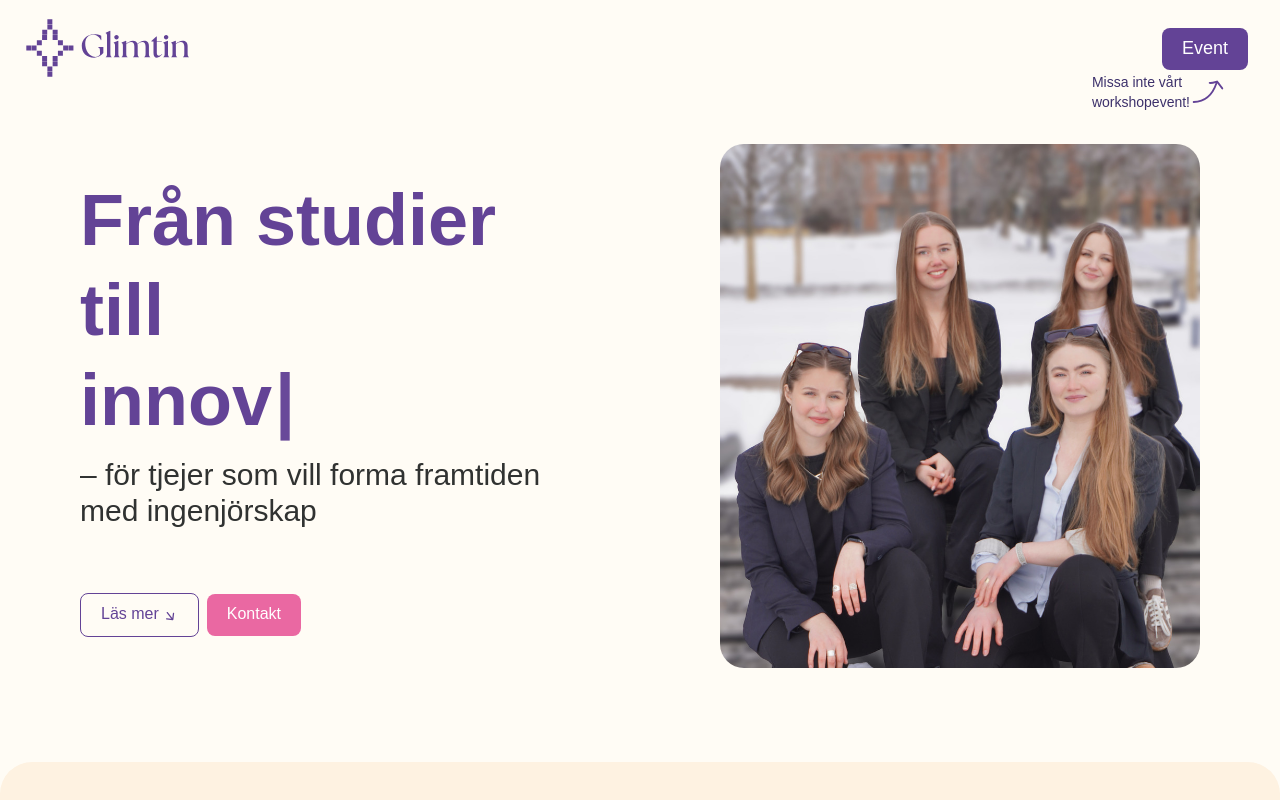
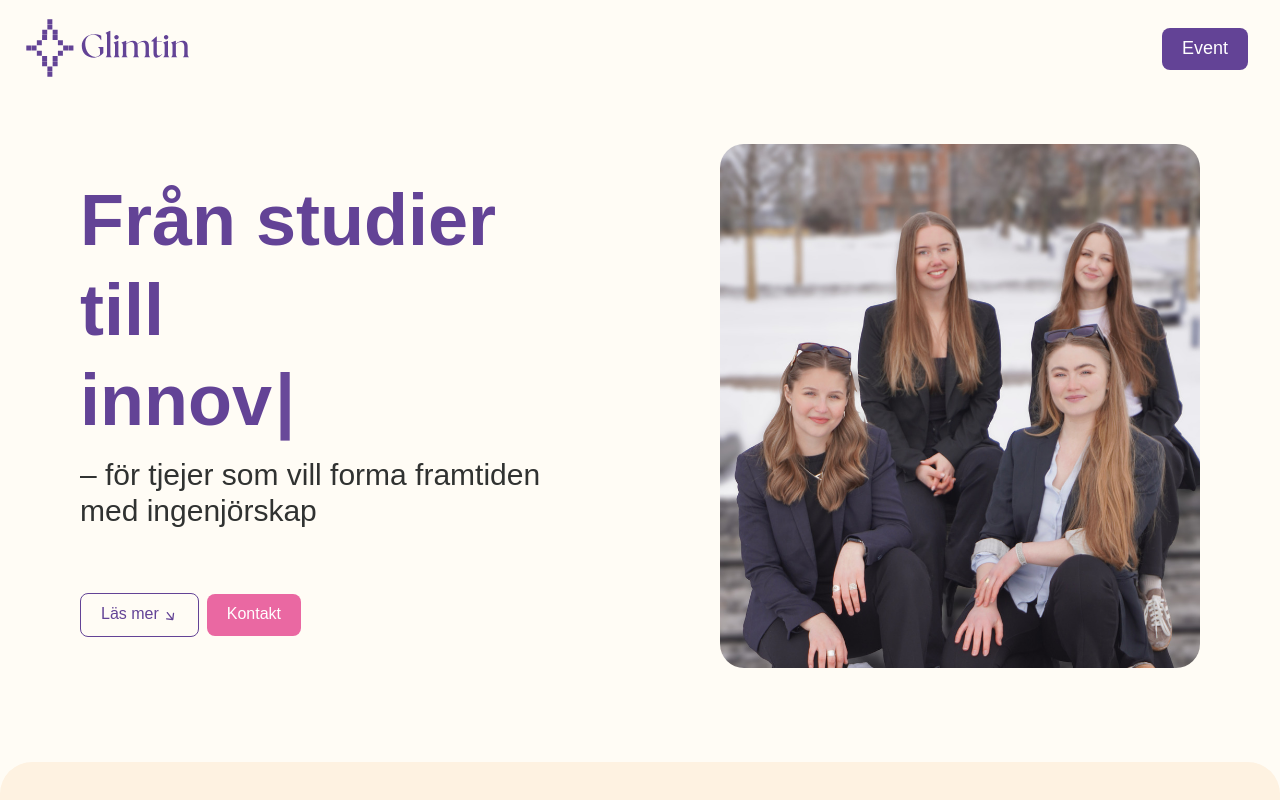
Before and after one commit to kjuliaf/glimtin, a React (Vite) app: page / in a window 1280 px wide. Shown: the top 800 px of the page. Built offline with nearby package versions, Linux system fonts and the light colour scheme; a web font is replaced by a local one.

Commit message:
Removed information about workshop event

```diff
--- a/src/components/Header.jsx
+++ b/src/components/Header.jsx
@@ -1,11 +1,7 @@
 import Logo from "../assets/images/logo.svg?react"
 import Button from "./UI/Button"
-import ArrowCurved from "../assets/icons/arrow-curved.svg"
-import { useLocation } from "react-router-dom"
 
 function Header() {
-	const location = useLocation()
-	console.log(location.pathname)
 
 	return (
 		<header className="flex items-center justify-between px-4 py-2 sm:px-6">
@@ -19,16 +15,6 @@ function Header() {
 							<Button className="leading-snug" link="/event">
 								Event
 							</Button>
-							{location.pathname != "/event" && (
-								<div className="text-primary-dark absolute top-11 right-14 flex gap-0.5 text-sm">
-									<p>Missa inte vårt workshopevent!</p>
-									<img
-										className="w-8"
-										src={ArrowCurved}
-										alt="Pil"
-									/>
-								</div>
-							)}
 						</div>
 					</li>
 				</ul>
--- a/src/sections/PrevEvents.jsx
+++ b/src/sections/PrevEvents.jsx
@@ -9,8 +9,6 @@ function PrevEvents() {
 	return (
 		<section className="section-padding-x section-padding-y-lg bg-primary-dark text-background mt-6 rounded-t-4xl sm:mt-14">
 			<div className="section-wrapper section-restrict">
-				<WorkshopEvent26 />
-
 				<h2 className="section-heading-size text-secondary-light!">
 					Tidigare event
 				</h2>
```
